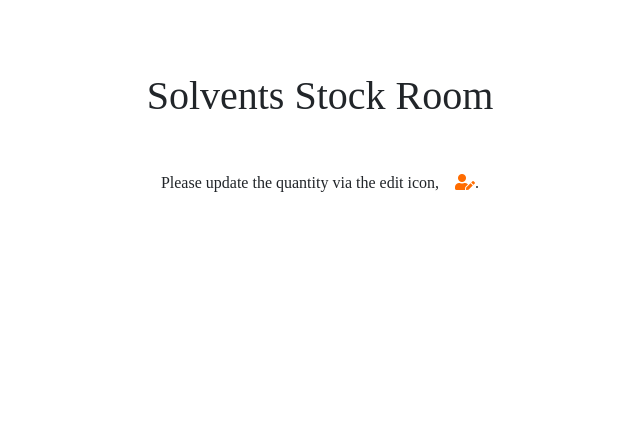
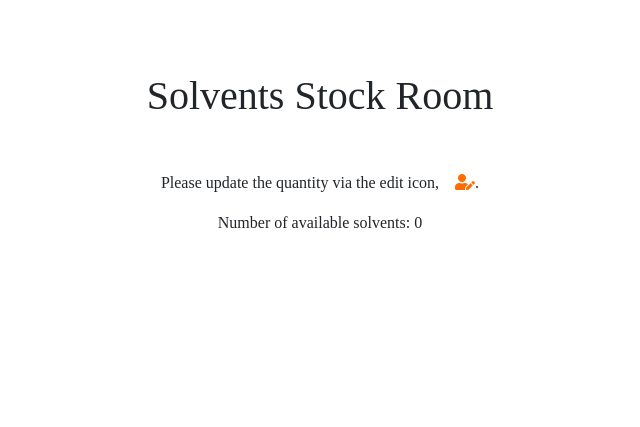
Before and after one commit to Code-Institute-Submissions/inventory-manager-mp3, a Flask app: page /solvents in a window 1280 px wide. Shown: the part 500-927 px from the top of the page, without its empty margins (320-960 px from the left). Run offline with Flask 2, Linux system fonts and the light colour scheme; data that the repository does not hold is empty; some libraries are stand-ins or nearby versions; some web fonts are replaced.

Commit message:
Added records count products pages

```diff
--- a/app.py
+++ b/app.py
@@ -24,6 +24,12 @@ app.config["MONGO_URI"] = os.getenv('MONGO_URI', 'mongodb://localhost')
 mongo = PyMongo(app)
 
 
+mysol = mongo.db.solvents.find()
+sol_count = mysol.count()
+
+myconsumables = 12
+
+
 @app.route('/')
 @app.route('/index')
 def index():
@@ -32,12 +38,16 @@ def index():
 
 @app.route('/solvents')
 def solvents():
-    return render_template("solvents.html", solvents=mongo.db.solvents.find())
+    mysol = mongo.db.solvents.find()
+    sol_count = mysol.count()
+    return render_template("solvents.html", solvents=mongo.db.solvents.find(), sol_count=sol_count)
 
 
 @app.route('/consumables')
 def consumables():
-    return render_template("consumables.html", consumables=mongo.db.consumables.find())
+    mycon = mongo.db.consumables.find()
+    con_count = mycon.count()
+    return render_template("consumables.html", consumables=mongo.db.consumables.find(), con_count=con_count)
 
 
 @app.route('/addsolvents')
--- a/templates/consumables.html
+++ b/templates/consumables.html
@@ -5,6 +5,8 @@
 <p>
   Please update the quantity via the edit icon,<i class="fas fa-user-edit"></i>.
 </p>
+
+<p class="counter">Number of available consumables: {{con_count}}</p>
 
 {% for consumable in consumables %}
 
--- a/templates/solvents.html
+++ b/templates/solvents.html
@@ -5,6 +5,8 @@
 <p>
   Please update the quantity via the edit icon,<i class="fas fa-user-edit"></i>.
 </p>
+
+<p class="counter">Number of available solvents: {{sol_count}}</p>
 
 {% for solvent in solvents %}
 
```
